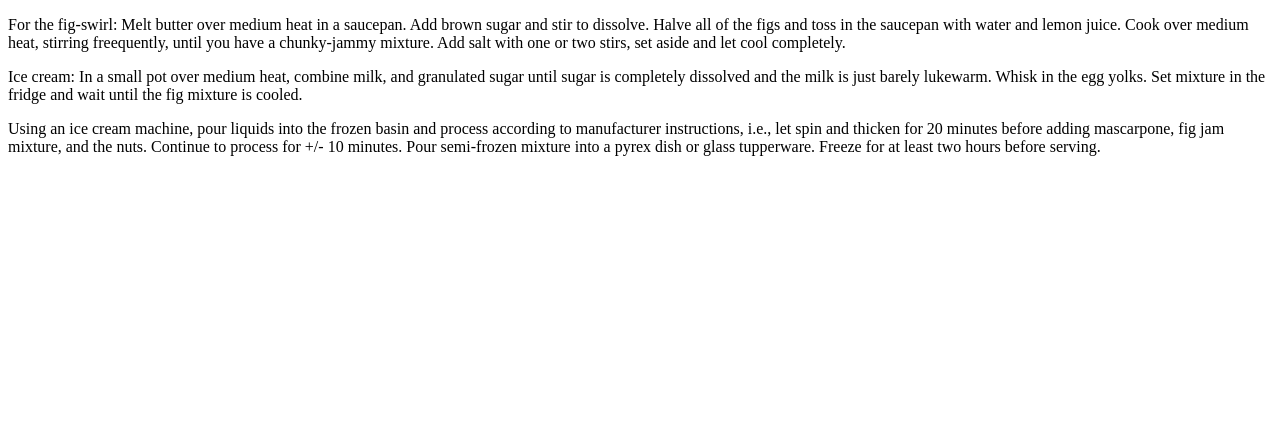
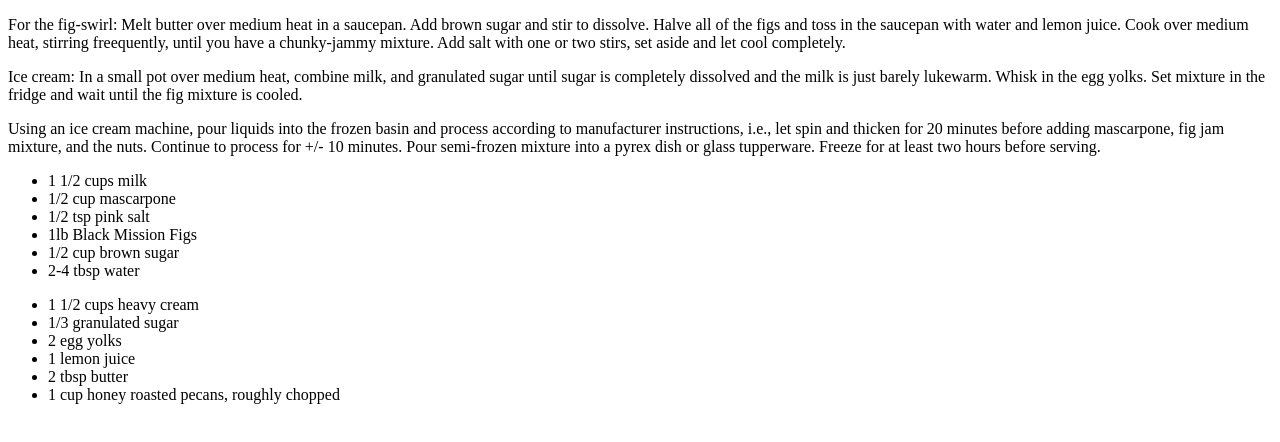
Before and after one commit to Rafael-Aldana/chocolate-pizza, a plain HTML site: page index.html in a window 1280 px wide. Drawn offline with Linux system fonts and the light colour scheme.

Commit message:
added recipe lists

```diff
--- a/index.html
+++ b/index.html
@@ -21,6 +21,37 @@
     <p>Using an ice cream machine, pour liquids into the frozen basin and process according to manufacturer instructions, i.e., let spin and thicken for 20 minutes before adding mascarpone, fig jam mixture, and the nuts. Continue to process for +/- 10 minutes. Pour semi-frozen mixture into a pyrex dish or glass tupperware. Freeze for at least two hours before serving.</p>
 
   </main>
+
+  <section>
+
+    <body>
+
+      <ul id="list1">
+
+        <li>1 1/2 cups milk</li>
+        <li>1/2 cup mascarpone </li>
+        <li>1/2 tsp pink salt </li>
+        <li>1lb Black Mission Figs</li>
+        <li>1/2 cup brown sugar</li>
+        <li>2-4 tbsp water </li>
+
+      </ul>
+
+      <ul id="list2">
+
+        <li>1 1/2 cups heavy cream</li>
+        <li>1/3 granulated sugar</li>
+        <li>2 egg yolks </li>
+        <li>1 lemon juice</li>
+        <li>2 tbsp butter</li>
+        <li>1 cup honey roasted pecans, roughly chopped </li>
+
+      </ul>
+
+    </body>
+
+  </section>
+
   <footer>
 
   </footer>
```
